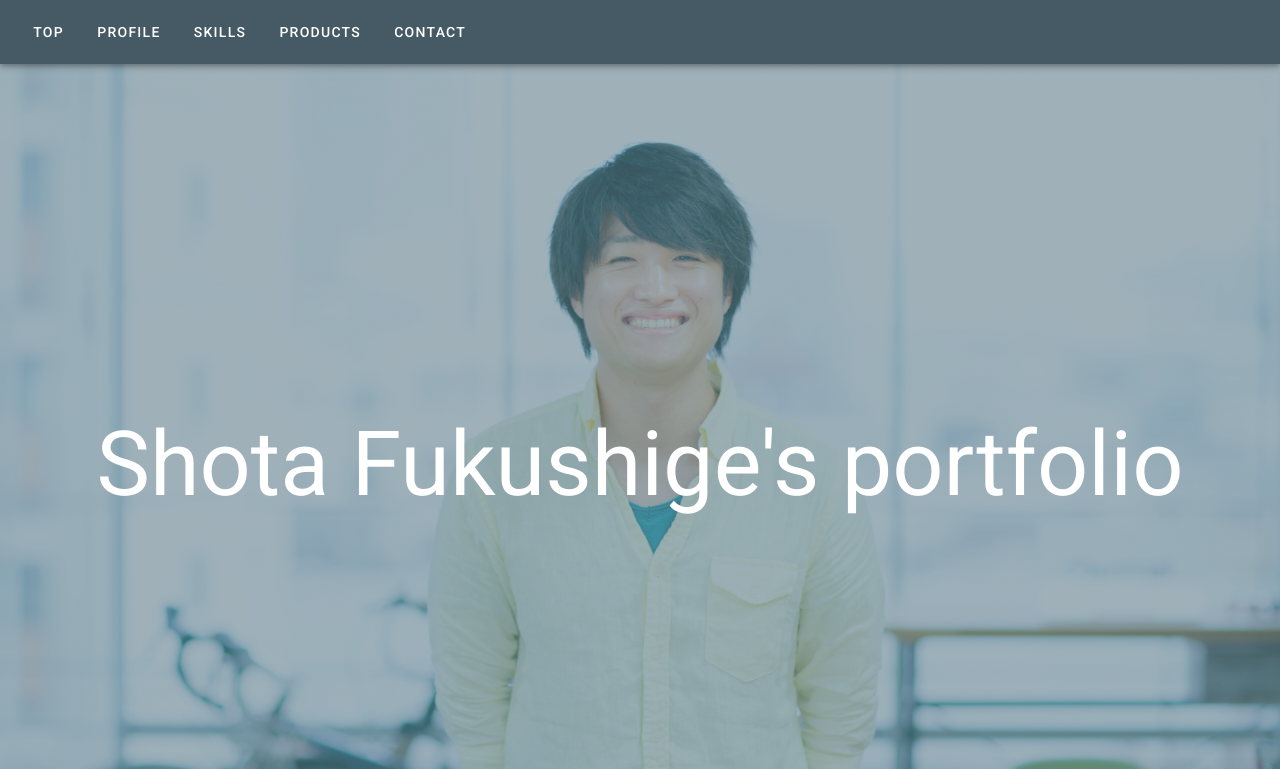
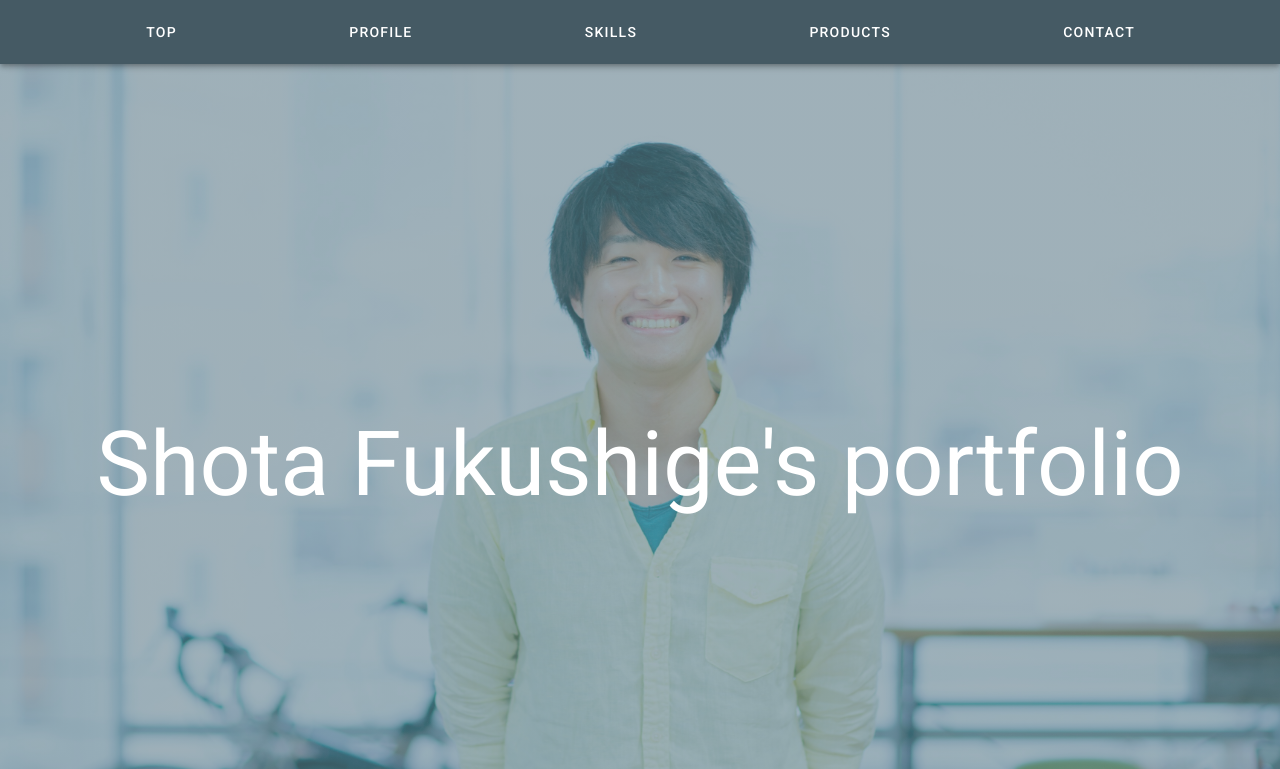
Before and after one commit to fksgshota/portfolio, a Vue app: page / in a window 1280 px wide. Shown: the top 769 px of the page. Built offline with nearby package versions, Linux system fonts and the light colour scheme.

Commit message:
ボタンの位置を調整

```diff
--- a/src/components/Header.vue
+++ b/src/components/Header.vue
@@ -1,6 +1,8 @@
 <template>
   <v-app-bar class="header blue-grey darken-2">
-    <HeaderButton v-for="link in links" :key="link.name" :name="link.name" :id="link.id"></HeaderButton>
+    <v-container class="d-flex justify-space-around">
+      <HeaderButton v-for="link in links" :key="link.name" :name="link.name" :id="link.id"></HeaderButton>
+    </v-container>
   </v-app-bar>
 </template>
 <script>
```
